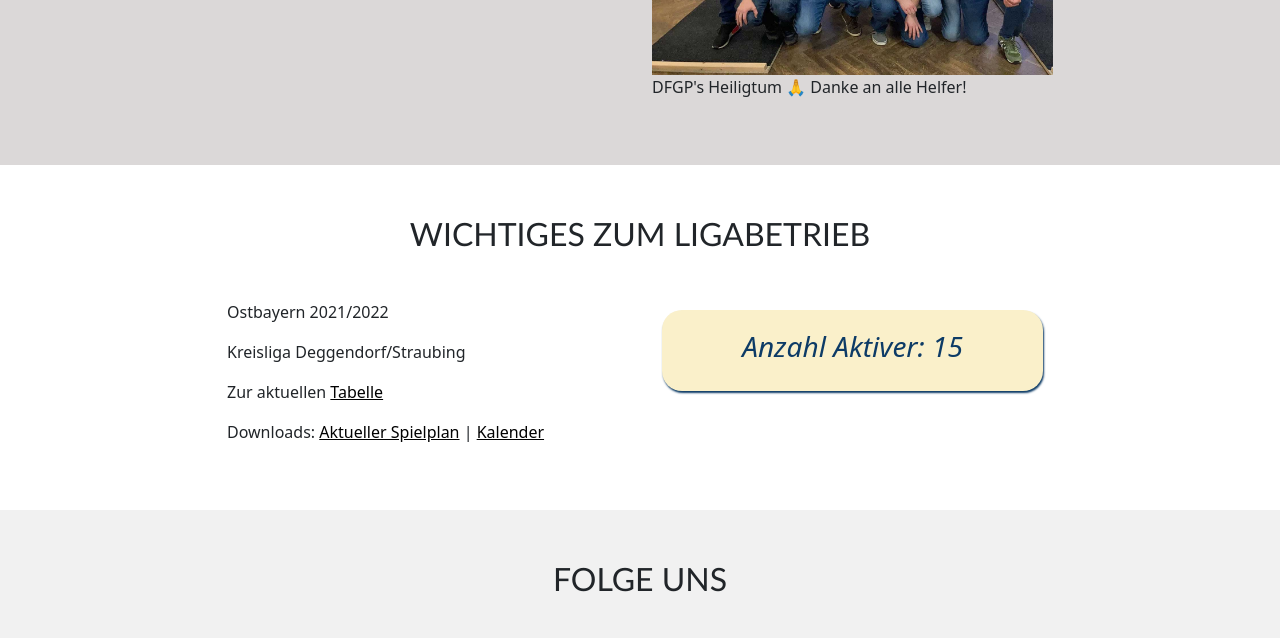
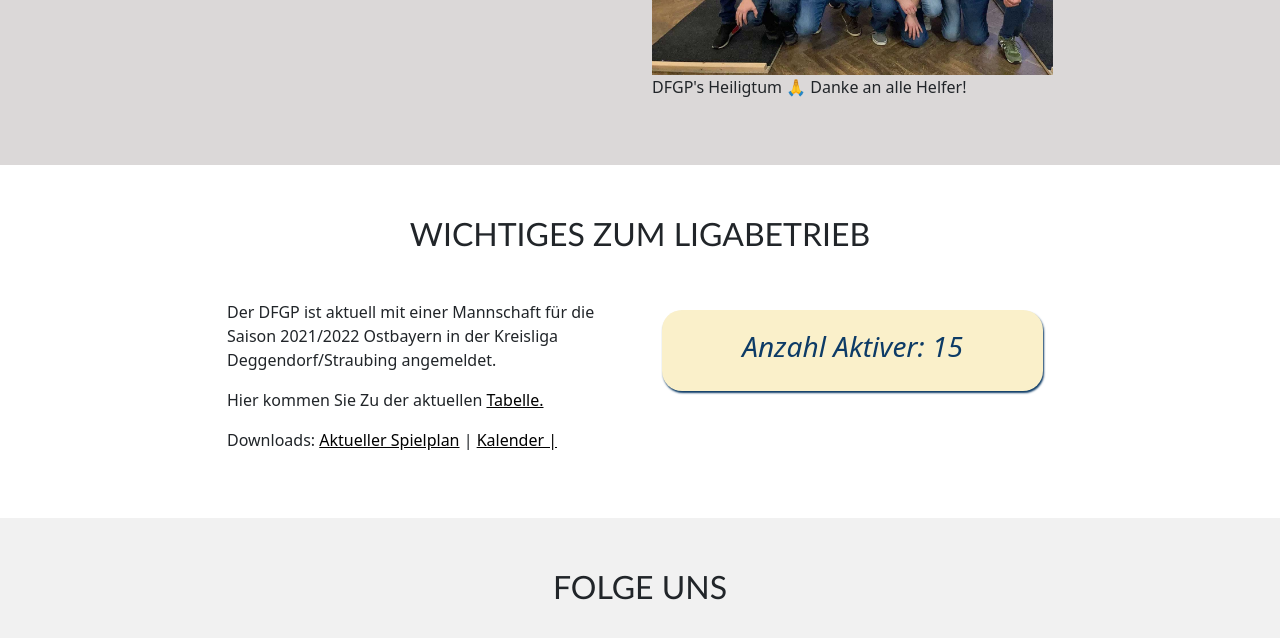
Before and after one commit to Cod1ngFabi/DFGP, a React (Create React App) app: page / in a window 1280 px wide. Shown: the part 3195-3833 px from the top of the page. Built offline with nearby package versions, Linux system fonts and the light colour scheme.

Commit message:
src/league.js

```diff
--- a/src/league.js
+++ b/src/league.js
@@ -10,10 +10,9 @@ const League = () => {
                 <Row className="ligaRow">
                 <h2 style={{textAlign: "center"}}>Wichtiges zum Ligabetrieb</h2>
                     <Col>
-                        <p>Ostbayern 2021/2022</p>
-                        <p>Kreisliga Deggendorf/Straubing</p>
-                        <p>Zur aktuellen <a href="https://bdv-dart.liga.nu/cgi-bin/WebObjects/nuLigaDARTDE.woa/wa/groupPage?championship=DVO+2021%2F22&group=209483" target="_blank">Tabelle</a></p>
-                        <p>Downloads: <a href="././img/Spielplan.pdf"  target="blank">Aktueller Spielplan</a> | <a href="././img/Kalender.ics"  target="blank">Kalender</a></p>
+                        <p>Der DFGP ist aktuell mit einer Mannschaft für die Saison 2021/2022 Ostbayern in der Kreisliga Deggendorf/Straubing angemeldet.</p>
+                        <p>Hier kommen Sie Zu der aktuellen <a href="https://bdv-dart.liga.nu/cgi-bin/WebObjects/nuLigaDARTDE.woa/wa/groupPage?championship=DVO+2021%2F22&group=209483" target="_blank">Tabelle.</a></p>
+                        <p>Downloads: <a href="././img/Spielplan.pdf"  target="blank">Aktueller Spielplan</a> | <a href="././img/Kalender.ics"  target="blank">Kalender | </a></p>
                     </Col>
                     <Col>
                         <Counter />
```
